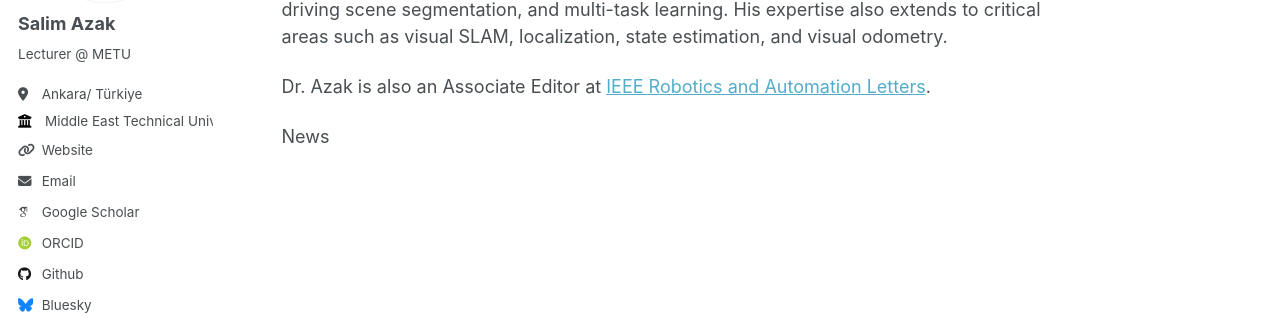
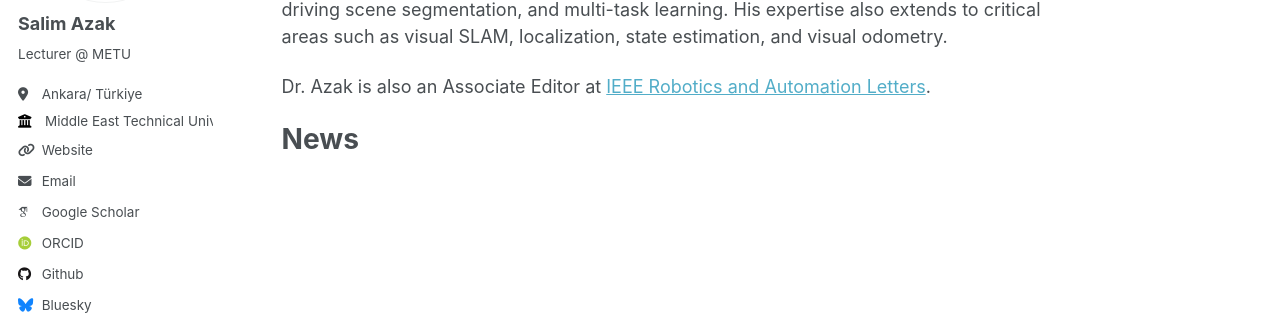
Before and after one commit to salimazak/salimazak.github.io, a Jekyll site: the page built from _pages/about.md, in a window 1280 px wide. Shown: the part 311-629 px from the top of the page. Built offline with Jekyll 4.4.1, drawn with Linux system fonts in a browser that asks for light colours; some web fonts are replaced.

```diff
--- a/_pages/about.md
+++ b/_pages/about.md
@@ -13,7 +13,7 @@ His research interests include end-to-end autonomous driving systems, depth esti
 
 Dr. Azak is also an Associate Editor at [IEEE Robotics and Automation Letters](https://www.ieee-ras.org/publications/ra-l).
 
-News
+# News
 
 
 <!--A data-driven personal website
```
